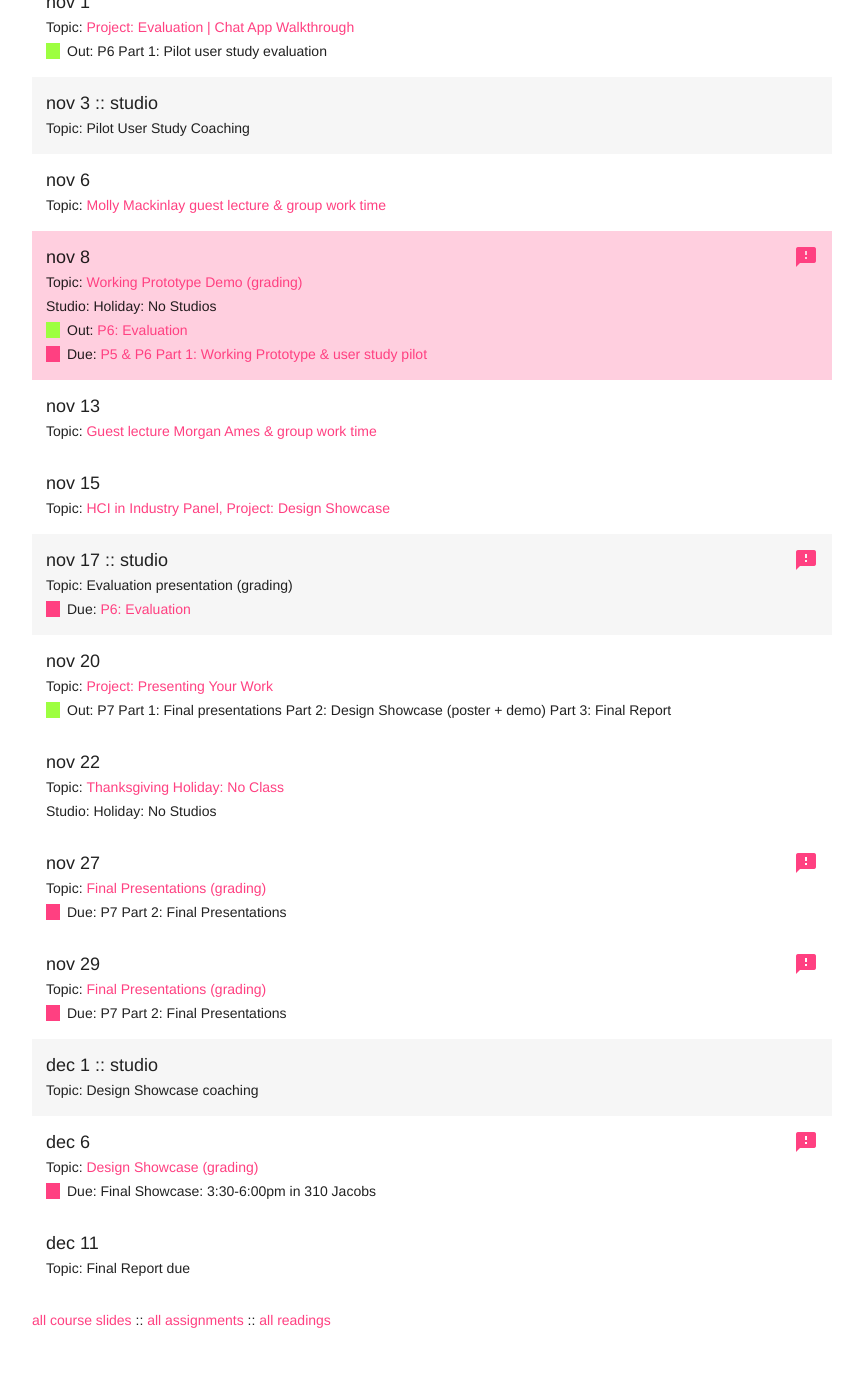
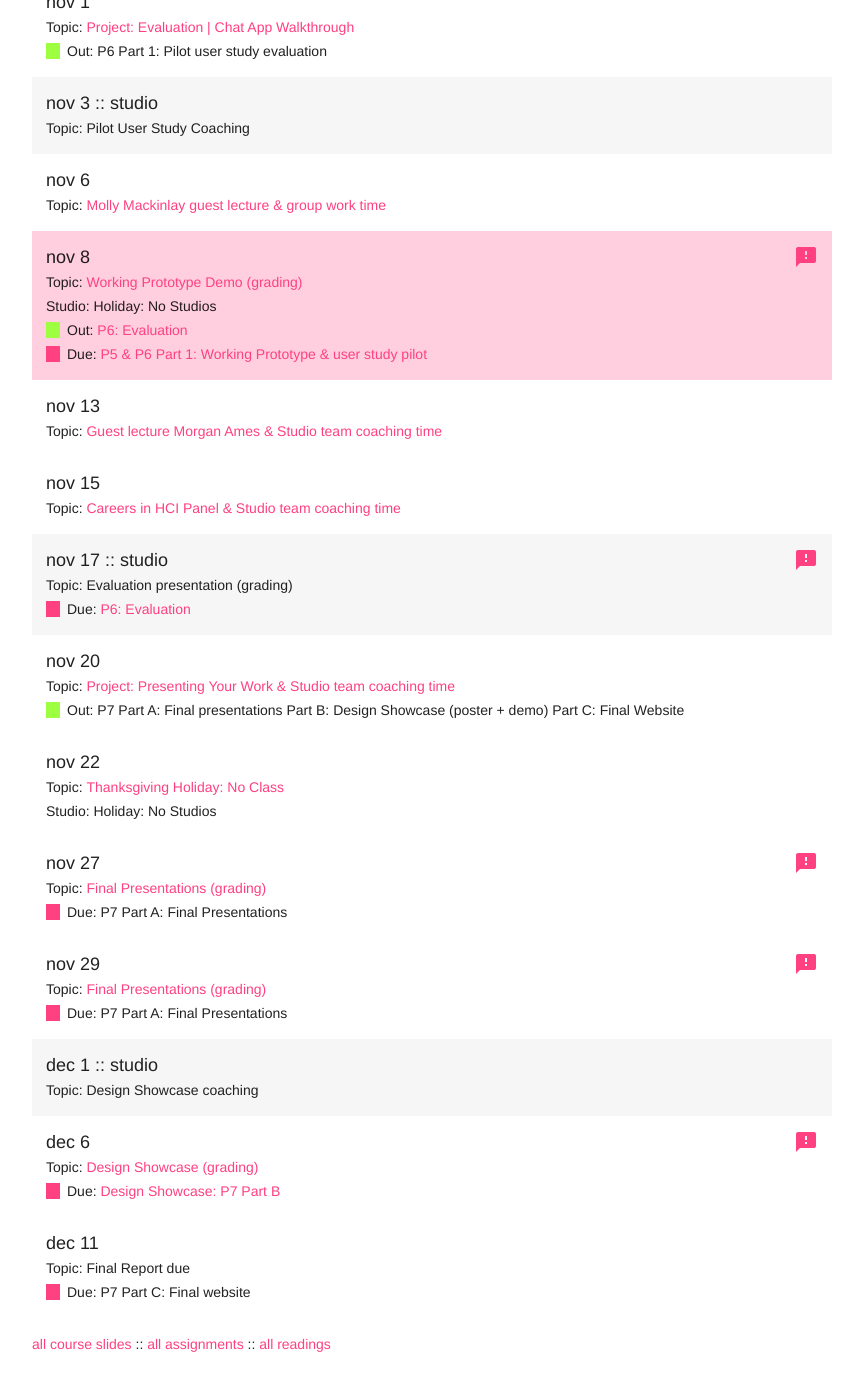
Before and after one commit to cs160-berkeley/website, a Jekyll site: the page built from schedule.md, in a window 1280 px wide and 1400 px high, scrolled down 3098 px. Shown: the top 1391 px of the window, without its empty margins (208-1071 px from the left). Built offline with Jekyll 4.4.1, drawn with Linux system fonts in a browser that asks for light colours.

Commit message:
update schedule

```diff
--- a/_data/CS160Schedule.csv
+++ b/_data/CS160Schedule.csv
@@ -177,10 +177,10 @@ Break
 Group coaching time on defining pilot study",,,,https://drive.google.com/open?id=0Bw5c_JsRiheEaEdVMWJ0cXJ6X00, ,,,,,
 12W,8-Nov,Working Prototype Demo (grading),"In-class demo of working prototypes (5 minutes each team, TA grades Studio, I circulate among Studios, when not presenting to teaching team, running pilot user study, should be able to collect data fromat least 2 pilot studies)",T,T,,https://drive.google.com/open?id=0Bw5c_JsRiheEaEdVMWJ0cXJ6X00, ,"P6: Evaluation,https://docs.google.com/document/d/1XKLG6AYqovLRsac1xhM8q4Q4O6GZ6UhYBBCSHg2cY60","P5 & P6 Part 1: Working Prototype & user study pilot
 ,https://docs.google.com/document/d/1sIRac--Qpj_zkPdCInkFS4zWLHXlrKF5iiKR_kfHK3I/edit#",Holiday: No Studios,No sections due to holiday,11/10 Holiday
-13M,13-Nov,Guest lecture Morgan Ames & group work time,"Guest lecture Morgan Ames
+13M,13-Nov,Guest lecture Morgan Ames & Studio team coaching time,"Guest lecture Morgan Ames
 Break
 Group coaching time",,,,https://drive.google.com/open?id=0Bw5c_JsRiheEaEdVMWJ0cXJ6X00,,,,,,
-13W,15-Nov,"HCI in Industry Panel, Project: Design Showcase
+13W,15-Nov,"Careers in HCI Panel & Studio team coaching time
 ","Careers in HCI panel (Frank Bentley, Aruna Balakrishnan, Nick Matsakis,
 Tamas, Sabi/Chagla, Fern, Tara, Henriette Cramer, Alex Leavitt, Moira Burke, Lauren Scissors
 Helena Roeber, Molly Mackinlay)
@@ -191,32 +191,32 @@ Getting involved early: definining utility, not just usability, how does HCI hel
 Dealing with pushback: Evidence to convince, ally with dev
 What advice would you give to graduating students
 Break
+Preview P7 Part A
 Group coaching time",,,,https://drive.google.com/open?id=0Bw5c_JsRiheEaEdVMWJ0cXJ6X00, ,,,,,
 13S,17-Nov,Evaluation presentation (grading),Due: Evaluation presentation,,T,T,,,,"P6: Evaluation,https://docs.google.com/document/d/1XKLG6AYqovLRsac1xhM8q4Q4O6GZ6UhYBBCSHg2cY60",,,
-14M,20-Nov,Project: Presenting Your Work,"Presenting Work
+14M,20-Nov,Project: Presenting Your Work & Studio team coaching time,"Future of HCI
+Presenting Work
 Oral presentations/demo
 Poster
 Presenting as a team (each person should have a role in final presentation)
 Critically and constructively reviewing others' work
 Break
 Launch P7:
-Final Presentation (in 2 class sessions)
 Design Showcase
 45-second video
 Poster Design
 Demo routine
-Final Report",,,,https://drive.google.com/open?id=0Bw5c_JsRiheEaEdVMWJ0cXJ6X00, ,"P7 Part 1: Final presentations
-Part 2: Design Showcase (poster + demo)
-Part 3: Final Report",,,,
+Final Website",,,,https://drive.google.com/open?id=0Bw5c_JsRiheEaEdVMWJ0cXJ6X00, ,"P7 Part A: Final presentations
+Part B: Design Showcase (poster + demo)
+Part C: Final Website",,,,
 14W,22-Nov,Thanksgiving Holiday: No Class,No instruction,,,,https://drive.google.com/open?id=0Bw5c_JsRiheEaEdVMWJ0cXJ6X00, ,,,Holiday: No Studios,No sections due to holiday,Thanksgiving
-15M,27-Nov,Final Presentations (grading),P7 Part1: Final Presentations (2 Studios) ,,T,,https://drive.google.com/open?id=0Bw5c_JsRiheEaEdVMWJ0cXJ6X00, ,,P7 Part 2: Final Presentations,,,
-15W,29-Nov,Final Presentations (grading),P7 Part1: Final Presentations (2 Studios) ,,T,,https://drive.google.com/open?id=0Bw5c_JsRiheEaEdVMWJ0cXJ6X00, ,,P7 Part 2: Final Presentations,,,
+15M,27-Nov,Final Presentations (grading),P7 PartA: Final Presentations (2 Studios) ,,T,,https://drive.google.com/open?id=0Bw5c_JsRiheEaEdVMWJ0cXJ6X00, ,,P7 Part A: Final Presentations,,,
+15W,29-Nov,Final Presentations (grading),P7 PartA: Final Presentations (2 Studios) ,,T,,https://drive.google.com/open?id=0Bw5c_JsRiheEaEdVMWJ0cXJ6X00, ,,P7 Part A: Final Presentations,,,
 15S,1-Dec,Design Showcase coaching,Design Showcase coaching,,,T,,,,,,,
 , ,, ,,,,, ,,,,,
-16,6-Dec,Design Showcase (grading),P7: Part2: Design Showcase,,T,,https://drive.google.com/open?id=0Bw5c_JsRiheEaEdVMWJ0cXJ6X00, ,,Final Showcase: 3:30-6:00pm in 310 Jacobs,,,
-17,11-Dec,Final Report due,5:00pm online submission deadline,,,,,,,,,,
+16,6-Dec,Design Showcase (grading),P7 PartB: Design Showcase,,T,,https://drive.google.com/open?id=0Bw5c_JsRiheEaEdVMWJ0cXJ6X00, ,,"Design Showcase: P7 Part B, 3:30-6:00pm in 310 Jacobs",,,
+17,11-Dec,Final Report due,5:00pm online submission deadline,,,,,,,P7 Part C: Final website,,,
 ,,,,,,,,,,,,,
 ,,,,,,,,,,,,,
-,,,"Design and working prototype lecture (Tom Chi guest?)
-Human abilities
+,,,"
 ",,,,,,,,,,
--- a/_data/schedule.yaml
+++ b/_data/schedule.yaml
@@ -381,7 +381,7 @@
   Notes: 11/10 Holiday
 - Class: 13M
   Date: 2017 Nov 13
-  WebsiteLabel: Guest lecture Morgan Ames & group work time
+  WebsiteLabel: Guest lecture Morgan Ames & Studio team coaching time
   Topic: |-
     Guest lecture Morgan Ames
     Break
@@ -389,7 +389,7 @@
   Slides: https://drive.google.com/open?id=0Bw5c_JsRiheEaEdVMWJ0cXJ6X00
 - Class: 13W
   Date: 2017 Nov 15
-  WebsiteLabel: 'HCI in Industry Panel, Project: Design Showcase'
+  WebsiteLabel: Careers in HCI Panel & Studio team coaching time
   Topic: "Careers in HCI panel (Frank Bentley, Aruna Balakrishnan, Nick Matsakis,
     \nTamas, Sabi/Chagla, Fern, Tara, Henriette Cramer, Alex Leavitt, Moira Burke,
     Lauren Scissors\nHelena Roeber, Molly Mackinlay) \nWhere does HCI happen in industry?
@@ -397,7 +397,7 @@
     had an impact\nWorking in an engineering-driven world \nGetting involved early:
     definining utility, not just usability, how does HCI help define a product \nDealing
     with pushback: Evidence to convince, ally with dev\nWhat advice would you give
-    to graduating students\nBreak\nGroup coaching time"
+    to graduating students\nBreak\nPreview P7 Part A\nGroup coaching time"
   Slides: https://drive.google.com/open?id=0Bw5c_JsRiheEaEdVMWJ0cXJ6X00
 - Class: 13S
   Date: 2017 Nov 17
@@ -410,16 +410,16 @@
     link: https://docs.google.com/document/d/1XKLG6AYqovLRsac1xhM8q4Q4O6GZ6UhYBBCSHg2cY60
 - Class: 14M
   Date: 2017 Nov 20
-  WebsiteLabel: 'Project: Presenting Your Work'
-  Topic: "Presenting Work\nOral presentations/demo\nPoster\nPresenting as a team (each
-    person should have a role in final presentation)\nCritically and constructively
-    reviewing others' work\nBreak\nLaunch P7: \nFinal Presentation (in 2 class sessions)\nDesign
-    Showcase\n45-second video\nPoster Design\nDemo routine\nFinal Report"
+  WebsiteLabel: 'Project: Presenting Your Work & Studio team coaching time'
+  Topic: "Future of HCI\nPresenting Work\nOral presentations/demo\nPoster\nPresenting
+    as a team (each person should have a role in final presentation)\nCritically and
+    constructively reviewing others' work\nBreak\nLaunch P7: \nDesign Showcase\n45-second
+    video\nPoster Design\nDemo routine\nFinal Website"
   Slides: https://drive.google.com/open?id=0Bw5c_JsRiheEaEdVMWJ0cXJ6X00
   Assign: |-
-    P7 Part 1: Final presentations
-    Part 2: Design Showcase (poster + demo)
-    Part 3: Final Report
+    P7 Part A: Final presentations
+    Part B: Design Showcase (poster + demo)
+    Part C: Final Website
 - Class: 14W
   Date: 2017 Nov 22
   WebsiteLabel: 'Thanksgiving Holiday: No Class'
@@ -431,17 +431,17 @@
 - Class: 15M
   Date: 2017 Nov 27
   WebsiteLabel: Final Presentations (grading)
-  Topic: 'P7 Part1: Final Presentations (2 Studios)'
+  Topic: 'P7 PartA: Final Presentations (2 Studios)'
   Required: T
   Slides: https://drive.google.com/open?id=0Bw5c_JsRiheEaEdVMWJ0cXJ6X00
-  Due: 'P7 Part 2: Final Presentations'
+  Due: 'P7 Part A: Final Presentations'
 - Class: 15W
   Date: 2017 Nov 29
   WebsiteLabel: Final Presentations (grading)
-  Topic: 'P7 Part1: Final Presentations (2 Studios)'
+  Topic: 'P7 PartA: Final Presentations (2 Studios)'
   Required: T
   Slides: https://drive.google.com/open?id=0Bw5c_JsRiheEaEdVMWJ0cXJ6X00
-  Due: 'P7 Part 2: Final Presentations'
+  Due: 'P7 Part A: Final Presentations'
 - Class: 15S
   Date: 2017 Dec 1
   WebsiteLabel: Design Showcase coaching
@@ -450,11 +450,14 @@
 - Class: '16'
   Date: 2017 Dec 6
   WebsiteLabel: Design Showcase (grading)
-  Topic: 'P7: Part2: Design Showcase'
+  Topic: 'P7 PartB: Design Showcase'
   Required: T
   Slides: https://drive.google.com/open?id=0Bw5c_JsRiheEaEdVMWJ0cXJ6X00
-  Due: 'Final Showcase: 3:30-6:00pm in 310 Jacobs'
+  Due:
+    name: 'Design Showcase: P7 Part B'
+    link: 3:30-6:00pm in 310 Jacobs
 - Class: '17'
   Date: 2017 Dec 11
   WebsiteLabel: Final Report due
   Topic: 5:00pm online submission deadline
+  Due: 'P7 Part C: Final website'
```
